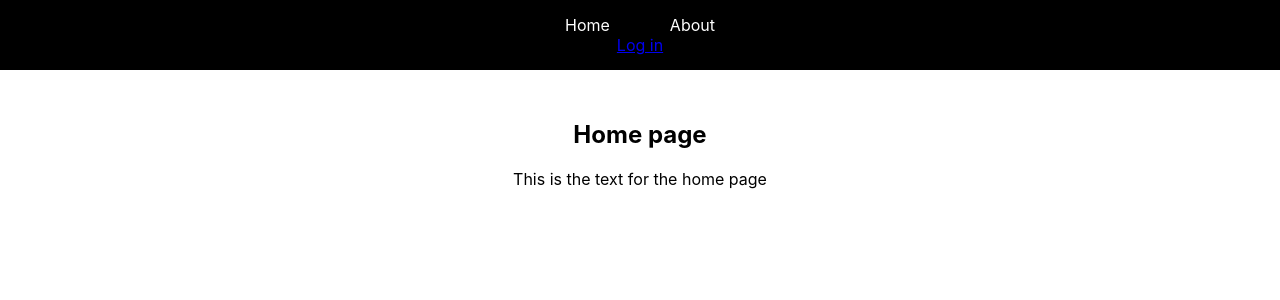
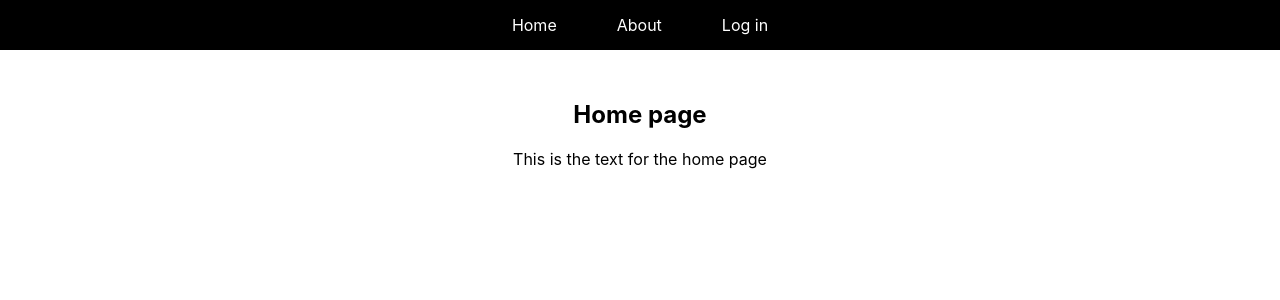
Before and after one commit to antoalex07/shop-ease-v1, a React (Create React App) app: page / in a window 1280 px wide. Shown: the top 300 px of the page. Built offline with nearby package versions, Linux system fonts and the light colour scheme.

Commit message:
classname added to rectify style changes

```diff
--- a/src/components/structure/RenderNavigation.js
+++ b/src/components/structure/RenderNavigation.js
@@ -46,7 +46,7 @@ export const RenderMenu = () => {
                     <Link to={"#"} onClick={logout}>Log out</Link>
                 </div>
             ) : (
-                <div>
+                <div className="menu-item">
                     <Link to={"login"}>Log in</Link>
                 </div>
             )}
```
